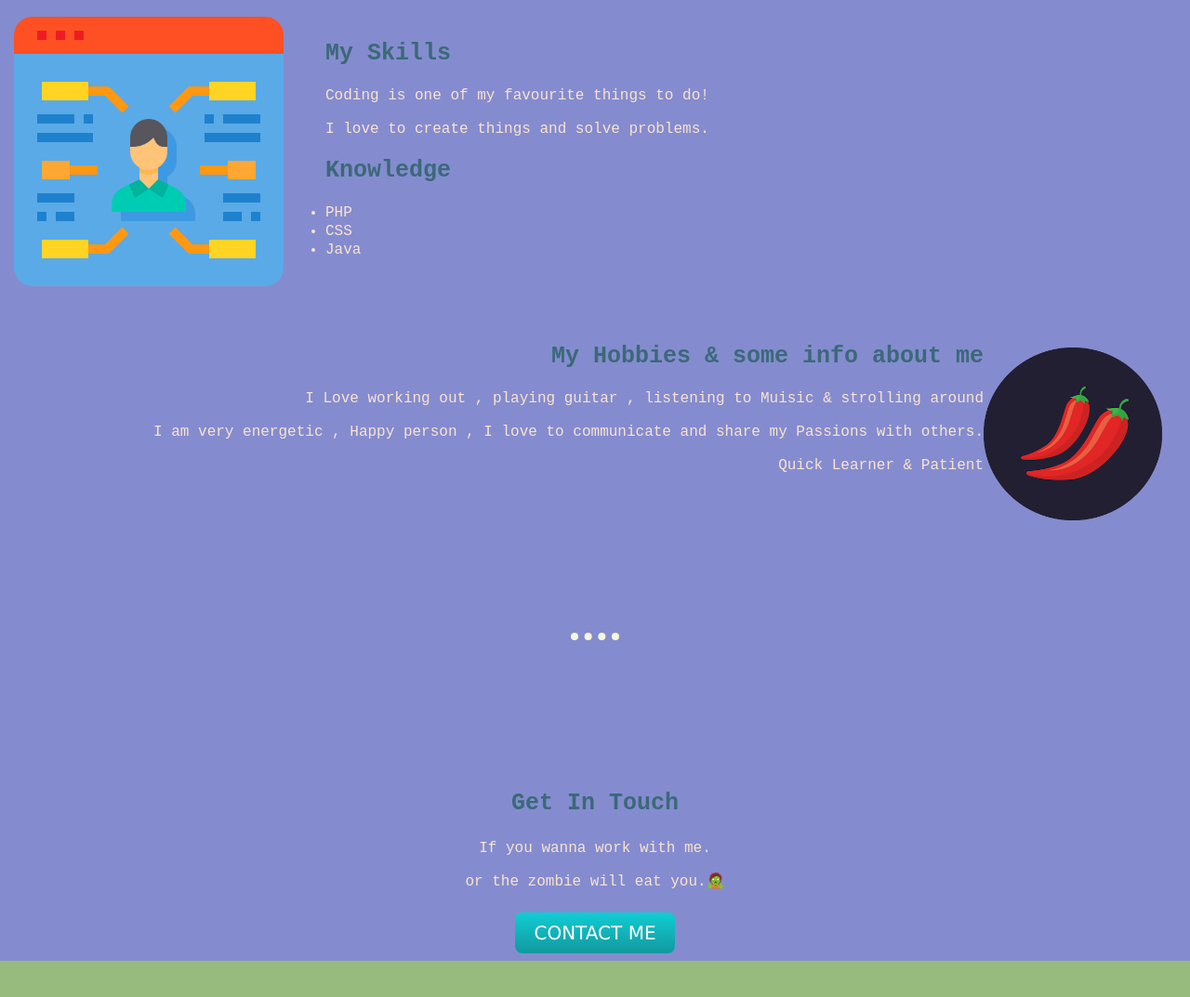
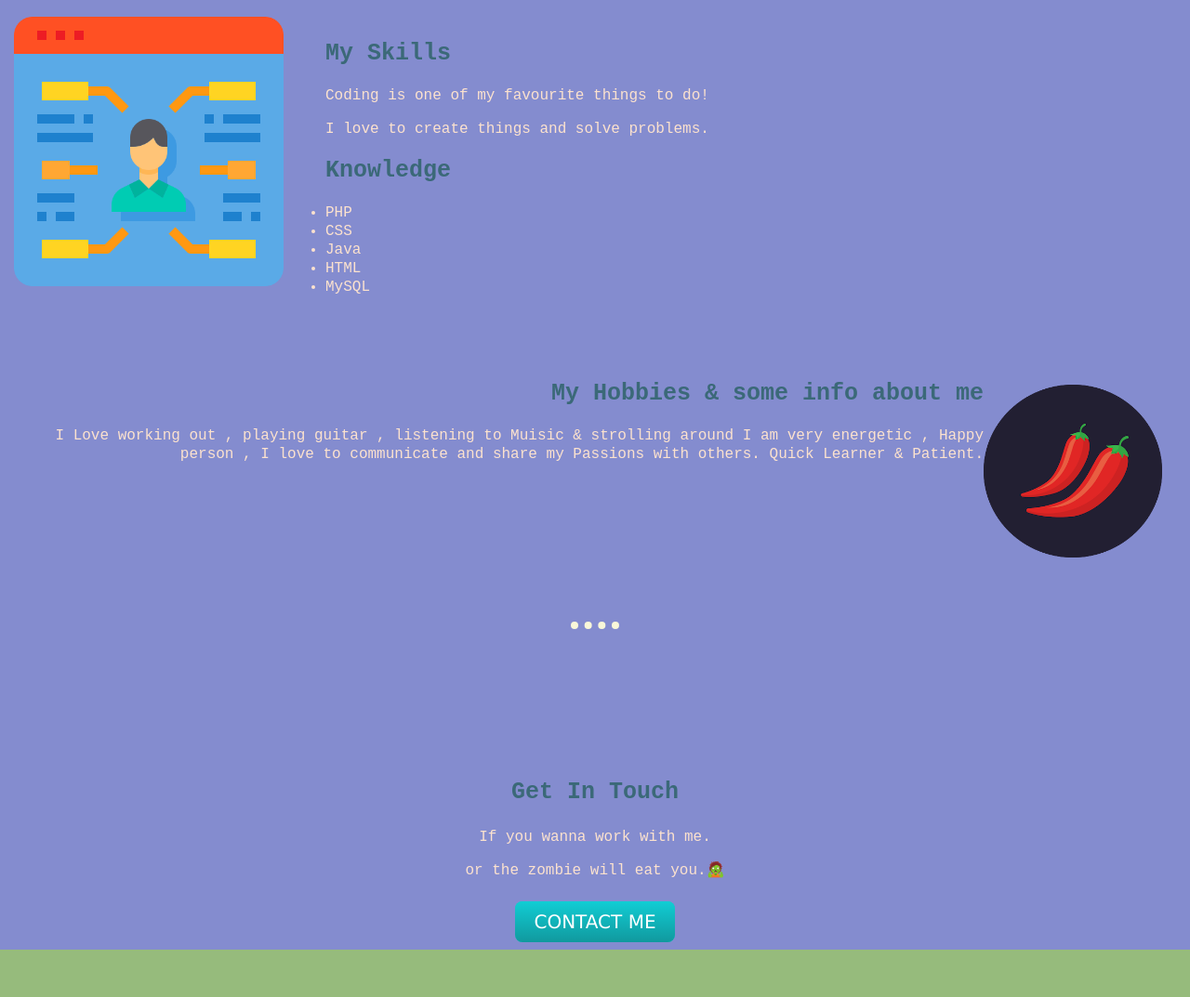
Before and after one commit to lycawn/lycawn.github.io, a plain HTML site: page index.html in a window 1280 px wide. Shown: the part 1405-2478 px from the top of the page at 93% size. Drawn offline with Linux system fonts and the light colour scheme.

Commit message:
Add files via upload

```diff
--- a/index.html
+++ b/index.html
@@ -6,9 +6,11 @@
   <title>Angelos Antoniades</title>
   <link rel="stylesheet" href="css/style.css">
   <link rel="icon" href="favicon.ico">
+
 </head>
 
 <body>
+
   <div class="top-container">
     <img src="images/cloud.png" alt="cloud-img" class="top-cloud">
     <h1><em>I'm Angelos.</em></h1>
@@ -42,8 +44,11 @@
           <li>PHP</li>
           <li>CSS</li>
           <li>Java</li>
+          <li>HTML</li>
+          <li>MySQL</li>
         </ul>
       </div>
+
       <br>
 
       <br>
@@ -51,9 +56,9 @@
       <div class="skill-row2">
         <img class="chilliesimg" src="images/chillies.png" alt="chillies">
         <h3>My Hobbies & some info about me</h3>
-        <p>I Love working out , playing guitar , listening to Muisic & strolling around</p>
-        <p>I am very energetic , Happy person , I love to communicate and share my Passions with others.</p>
-        <p>Quick Learner & Patient</p>
+     <p>I Love working out , playing guitar , listening to Muisic & strolling around
+        I am very energetic , Happy person , I love to communicate and share my Passions with others.
+        Quick Learner & Patient.</p>
       </div>
       <br>
       <br>
```
